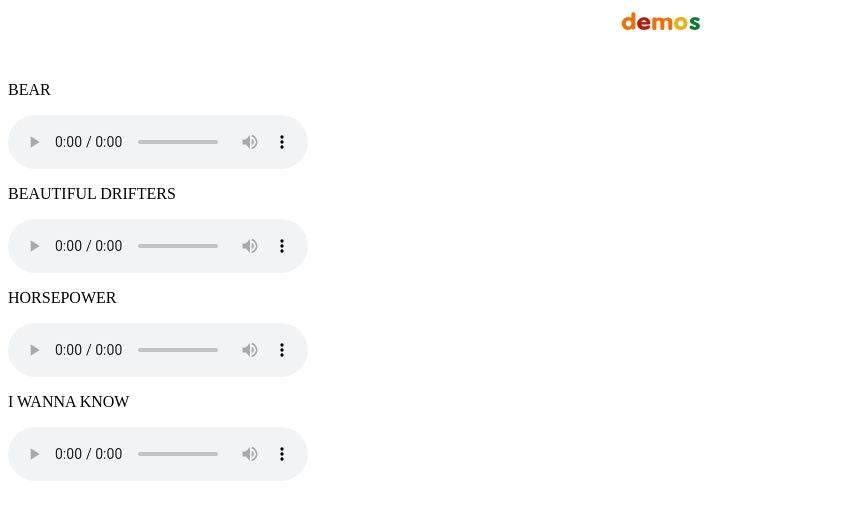
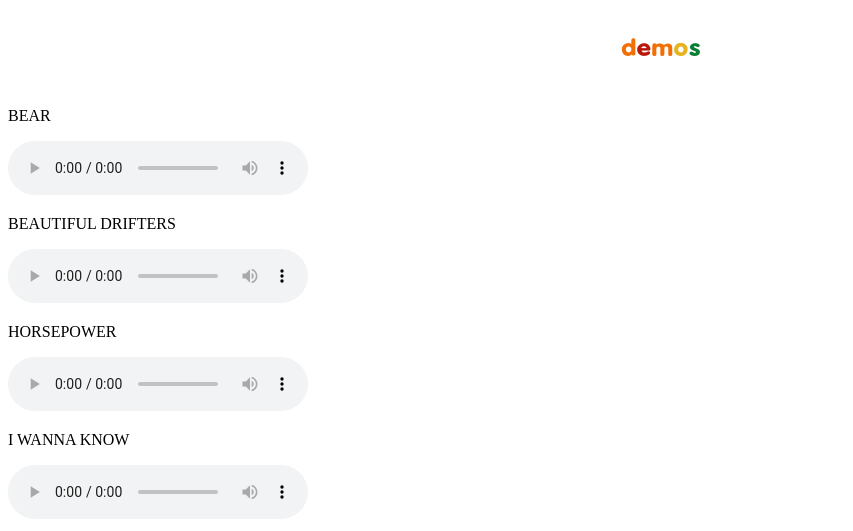
Before and after one commit to TCL0CK/myfavoritenumbers.com, a plain HTML site: page index.html in a window 1280 px wide. Shown: the part 279-810 px from the top of the page, without its empty margins (0-853 px from the left). Drawn offline with Linux system fonts and the light colour scheme.

Commit message:
offset demos text

```diff
--- a/index.html
+++ b/index.html
@@ -1,4 +1,4 @@
-// hex values for font: #B81808, #F26F03, #E8B21D, #0B7E35, #0065A9, #7F0866
+<!--hex values for font: #B81808, #F26F03, #E8B21D, #0B7E35, #0065A9, #7F0866-->
 
 <!DOCTYPE html>
 <html lang="en">
@@ -12,7 +12,7 @@
     <div style="text-align:center;">
       <img src="my favorite numbers.png" alt="my favorite numbers logo" style="width:25%; height:auto; object-fit:contain;">
     </div>
-    <div style="text-align:center; font-family: 'magnetfont'; font-size: 24px;" class="rainbow">
+    <div style="text-align:center; font-family: 'magnetfont'; font-size: 24px; margin-top:40px;" class="rainbow">
       demos
     </div>
     <p>BEAR</p>
```
